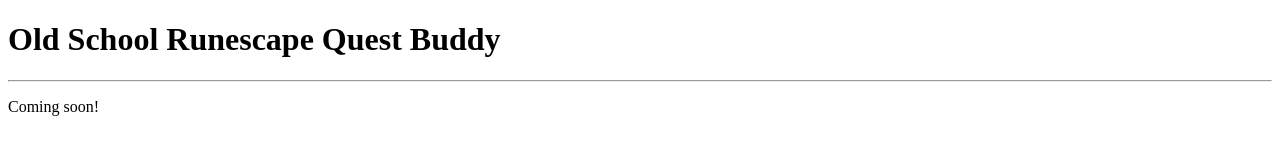
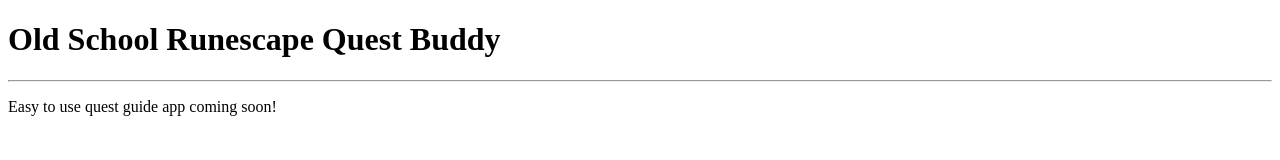
Before and after one commit to LeoMcclung/osrs-quest-buddy, a plain HTML site: page site/public/index.html in a window 1280 px wide. Drawn offline with Linux system fonts and the light colour scheme.

Commit message:
I added to the coming soon line

```diff
--- a/site/public/index.html
+++ b/site/public/index.html
@@ -10,6 +10,6 @@
 
 		<hr />
 
-		<p>Coming soon!</p>
+		<p>Easy to use quest guide app coming soon!</p>
 	</body>
 </html>
```
